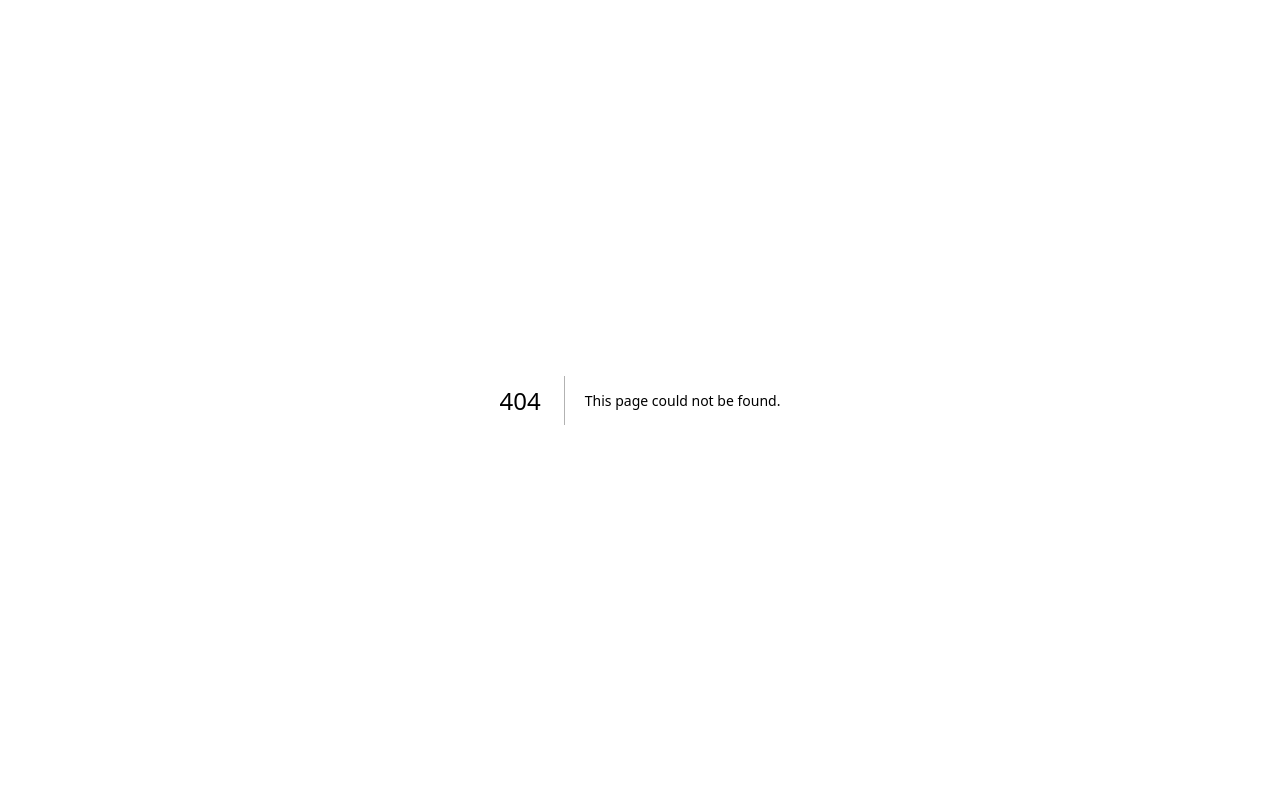
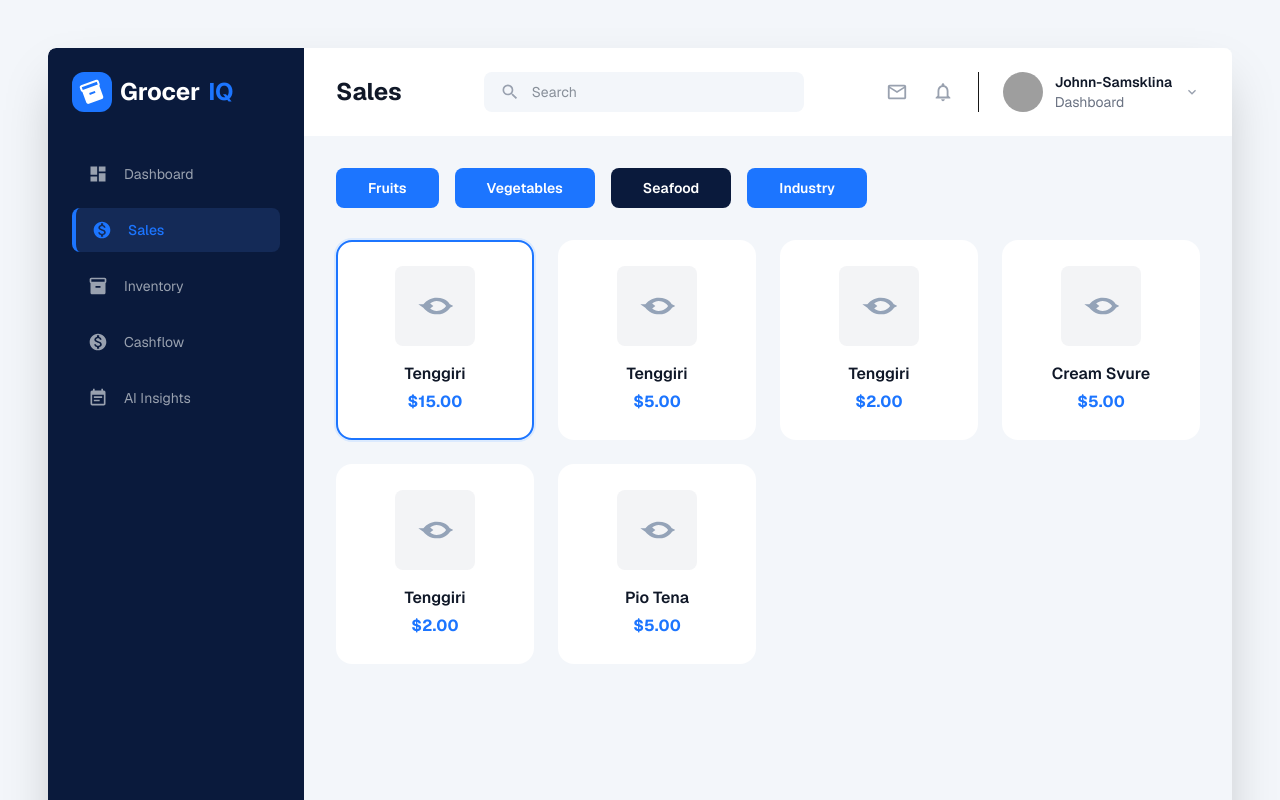
Before and after one commit to amandasatya/Nafarin-SaaS, a Next.js app in the folder nafarin/: page /sales in a window 1280 px wide. Before the commit this address had no page. Shown: the top 800 px of the page. Built offline with nearby package versions, Linux system fonts and the light colour scheme; grey boxes are pictures that could not be loaded.

Commit message:
sales page

```diff
--- /dev/null
+++ b/nafarin/app/sales/page.tsx
@@ -0,0 +1,152 @@
+"use client";
+import React, { useState, FC } from 'react';
+import {
+  MdSearch, MdMailOutline, MdNotificationsNone, MdDashboard,
+  MdInventory2, MdMonetizationOn, MdEventNote, MdSettings,
+  MdKeyboardArrowDown, MdClose
+} from 'react-icons/md';
+
+// --- Types & Data ---
+interface Product {
+  id: string;
+  name: string;
+  pricePerKg: string;
+  image?: string;
+}
+
+const products: Product[] = [
+  { id: '1', name: 'Tenggiri', pricePerKg: '$15.00' },
+  { id: '2', name: 'Tenggiri', pricePerKg: '$5.00' },
+  { id: '3', name: 'Tenggiri', pricePerKg: '$2.00' },
+  { id: '4', name: 'Cream Svure', pricePerKg: '$5.00' },
+  { id: '5', name: 'Tenggiri', pricePerKg: '$2.00' },
+  { id: '6', name: 'Pio Tena', pricePerKg: '$5.00' },
+];
+
+const Sidebar: FC = () => (
+  <div className="w-64 bg-[#0A1A3C] p-6 flex flex-col h-full rounded-l-lg">
+    <div className="flex items-center gap-2 mb-10 text-white font-bold text-2xl">
+      <div className="bg-[#1C75FF] p-2 rounded-xl">
+        <MdInventory2 size={24} className="transform rotate-[-20deg]" />
+      </div>
+      Grocer<span className="text-[#1C75FF]">IQ</span>
+    </div>
+    <nav className="grow">
+      <ul className="space-y-3">
+        {[
+          { name: 'Dashboard', icon: MdDashboard },
+          { name: 'Sales', icon: MdMonetizationOn, active: true },
+          { name: 'Inventory', icon: MdInventory2 },
+          { name: 'Cashflow', icon: MdMonetizationOn },
+          { name: 'AI Insights', icon: MdEventNote },
+        ].map((item) => (
+          <li key={item.name}>
+            <a href="#" className={`flex items-center gap-4 px-4 py-3 rounded-lg text-sm transition ${item.active ? 'bg-[#142A57] text-[#1C75FF] font-medium border-l-4 border-[#1C75FF]' : 'text-gray-400 hover:text-white'}`}>
+              <item.icon size={20} />
+              {item.name}
+            </a>
+          </li>
+        ))}
+      </ul>
+    </nav>
+    <div className="mt-auto pt-6 border-t border-white/10">
+      <a href="#" className="flex items-center gap-4 px-4 py-3 text-gray-400 hover:text-white text-sm">
+        <MdSettings size={20} /> Settings
+      </a>
+    </div>
+  </div>
+);
+
+const SalesPage: FC = () => {
+  const [selectedProduct, setSelectedProduct] = useState<Product | null>(null);
+
+  return (
+    <div className="min-h-screen bg-[#F3F6FA] p-6 lg:p-12 flex items-center justify-center font-sans relative">
+      <div className="w-full max-w-[1600px] h-[900px] bg-white flex shadow-2xl rounded-lg overflow-hidden relative">
+        <Sidebar />
+
+        <div className="flex-1 flex flex-col bg-[#F3F6FA]">
+          <header className="flex items-center justify-between px-8 py-6 bg-white">
+            <h1 className="text-gray-900 font-bold text-2xl">Sales</h1>
+            <div className="relative w-80">
+              <MdSearch className="absolute left-4 top-1/2 -translate-y-1/2 text-gray-400" size={20} />
+              <input type="text" placeholder="Search" className="w-full bg-[#F3F6FA] text-gray-800 rounded-lg pl-12 pr-4 py-2.5 text-sm outline-none" />
+            </div>
+            <div className="flex items-center gap-6">
+              <MdMailOutline className="text-gray-400" size={22} />
+              <MdNotificationsNone className="text-gray-400" size={22} />
+              <div className="flex items-center gap-3 border-l pl-6">
+                <img src="https://randomuser.me/api/portraits/men/32.jpg" className="w-10 h-10 rounded-full" alt="User" />
+                <div className="text-sm">
+                  <p className="font-semibold text-gray-900">Johnn-Samsklina</p>
+                  <p className="text-gray-500">Dashboard</p>
+                </div>
+                <MdKeyboardArrowDown className="text-gray-400" />
+              </div>
+            </div>
+          </header>
+
+          <main className="p-8 grow">
+            <div className="flex gap-4 mb-8">
+              {['Fruits', 'Vegetables', 'Seafood', 'Industry'].map((cat) => (
+                <button key={cat} className={`px-8 py-2.5 rounded-lg text-sm font-semibold transition ${cat === 'Seafood' ? 'bg-[#0A1A3C] text-white' : 'bg-[#1C75FF] text-white hover:bg-blue-600'}`}>
+                  {cat}
+                </button>
+              ))}
+            </div>
+
+            <div className="grid grid-cols-4 gap-6">
+              {products.map((product) => (
+                <div
+                  key={product.id}
+                  onClick={() => setSelectedProduct(product)}
+                  className={`bg-white p-6 rounded-2xl flex flex-col items-center justify-center cursor-pointer border-2 transition-all hover:shadow-lg ${product.id === '1' ? 'border-[#1C75FF] ring-2 ring-blue-100' : 'border-transparent'}`}
+                >
+                  <div className="w-20 h-20 bg-gray-100 rounded-lg mb-4 flex items-center justify-center">
+                    <svg width="40" height="40" viewBox="0 0 24 24" fill="#94A3B8"><path d="M21,11C21,11 19,7 13,7C10,7 7,8.5 5,11L2,11L5,13C7,15.5 10,17 13,17C19,17 21,13 21,13L23,12L21,11M13,15C11.5,15 10.2,14.4 9.1,13.5L11,12L9.1,10.5C10.2,9.6 11.5,9 13,9C15.8,9 17.8,10.7 18.7,12C17.8,13.3 15.8,15 13,15Z"/></svg>
+                  </div>
+                  <p className="font-semibold text-gray-900 mb-1">{product.name}</p>
+                  <p className="text-[#1C75FF] font-bold">{product.pricePerKg}</p>
+                </div>
+              ))}
+            </div>
+          </main>
+        </div>
+
+        {/* --- Weighing Station Modal --- */}
+        {selectedProduct && (
+          <div className="absolute inset-0 bg-black/20 flex items-center justify-center z-50 backdrop-blur-[2px]">
+            <div className="bg-white w-[500px] rounded-3xl shadow-2xl p-10 relative">
+              <button
+                onClick={() => setSelectedProduct(null)}
+                className="absolute top-6 right-6 text-gray-400 hover:text-gray-600"
+              >
+                <MdClose size={24} />
+              </button>
+
+              <h2 className="text-center text-2xl font-bold text-gray-900 mb-2">Weighing Station</h2>
+              <p className="text-center text-gray-500 mb-10 font-medium">{selectedProduct.name}</p>
+
+              {/* Digital Scale Display */}
+              <div className="bg-[#F8F9FB] border border-gray-100 rounded-2xl p-8 mb-8 flex items-center justify-center gap-6">
+                <span className="text-8xl font-bold text-gray-900 tracking-tighter">1.25</span>
+                <span className="text-4xl font-bold text-gray-400 mt-6">kg</span>
+              </div>
+
+              <div className="text-center mb-10">
+                <p className="text-gray-400 text-sm uppercase tracking-widest font-bold mb-2">Total Price</p>
+                <p className="text-4xl font-black text-gray-900">{selectedProduct.pricePerKg}</p>
+              </div>
+
+              <button className="w-full bg-[#1C75FF] hover:bg-blue-600 text-white py-5 rounded-2xl font-bold text-xl transition shadow-lg">
+                ADD TO ORDER
+              </button>
+            </div>
+          </div>
+        )}
+      </div>
+    </div>
+  );
+};
+
+export default SalesPage;
```
